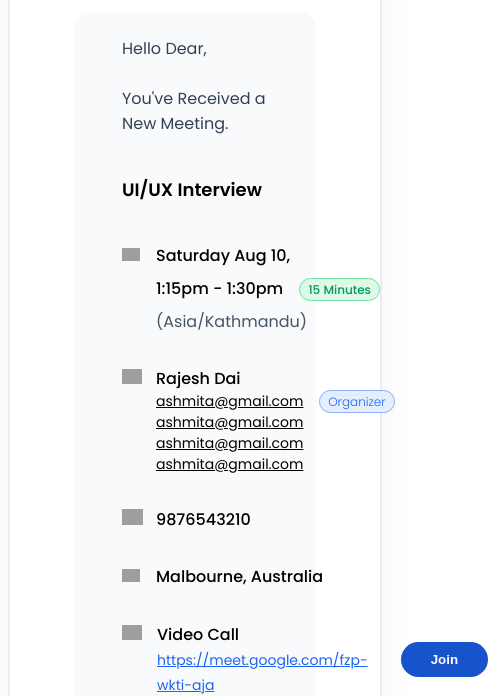
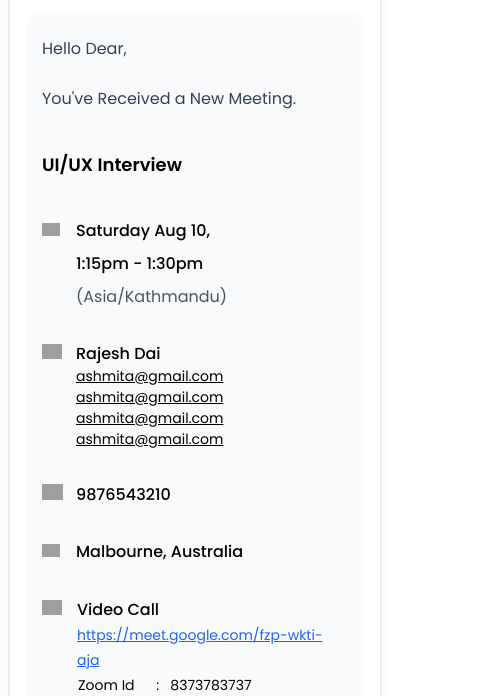
Before and after one commit to ChetreNelson/TailwindCssBasic, a website: page index2.html in a window 390 px wide. Shown: the part 161-857 px from the top of the page, 489 px wide, since content can reach past the window. Drawn offline with Linux system fonts and the light colour scheme; grey boxes are pictures that could not be loaded.

Commit message:
style embed added

```diff
--- a/index2.html
+++ b/index2.html
@@ -15,9 +15,21 @@
       referrerpolicy="no-referrer"
     />
     <title>Document</title>
+    <style>
+      @media (max-width: 600px) {
+        .padding-sm {
+          padding-left: 16px !important;
+          padding-right: 16px !important;
+        }
+        .d-none {
+          display: none;
+        }
+      }
+    </style>
   </head>
   <body>
     <div
+      class="padding-sm"
       style="
         margin: 0;
         padding: 0;
@@ -40,6 +52,7 @@
         />
       </div>
       <div
+        class="padding-sm"
         style="
           margin: 0;
           padding: 0;
@@ -63,7 +76,7 @@
         >
           UI/UX Interview
         </p>
-        <table cellspacing="0">
+        <table cellspacing="0" style="width: 100%">
           <tr>
             <td
               style="
@@ -96,6 +109,7 @@
                   1:15pm - 1:30pm
                 </span>
                 <span
+                  class="d-none"
                   style="
                     margin: 0;
                     padding: 0;
@@ -151,6 +165,7 @@
                     >ashmita@gmail.com</span
                   >
                   <span
+                    class="d-none"
                     style="
                       margin: 0;
                       padding: 0;
@@ -227,20 +242,27 @@
                 src="https://api.zippyplan.com/template/video.png"
               />
             </td>
-            <td style="vertical-align: top; padding-right: 32px">
+            <td style="vertical-align: top; padding-right: 16px">
               <span style="margin: 0; padding: 0">
                 <span style="font-weight: 500">Video Call</span>
                 <br />
                 <a
-                  style="margin: 0; padding: 0; font-size: 14px; color: #1c64f2"
+                  style="
+                    margin: 0;
+                    padding: 0;
+                    font-size: 14px;
+                    color: #1c64f2;
+                    word-break: break-all;
+                  "
                   href="https://meet.google.com/fzp-wkti-aja"
                   >https://meet.google.com/fzp-wkti-aja
                 </a>
               </span>
             </td>
 
-            <td>
+            <td class="d-none">
               <button
+                class="padding-sm"
                 style="
                   margin: 0;
                   padding: 0;
@@ -300,13 +322,16 @@
           hesitate and feel free to speak. All the best for your interview
         </p>
 
-        <div style="  padding-top: 32px;">
+        <div style="padding-top: 32px">
           Notes
           <p style="margin: 0; padding: 0; font-weight: 400; padding-top: 12px">
-         If you want to rescheduled and cancel the meeting. Please Visit Here
-         <br/>
-          Link : <a href="www.zippyplan.com" style="font-size: 14px; color: #1c64f2">www.zippyplan.com</a>
-        </p>
+            If you want to rescheduled and cancel the meeting. Please Visit Here
+            <br />
+            Link :
+            <a href="www.zippyplan.com" style="font-size: 14px; color: #1c64f2"
+              >www.zippyplan.com</a
+            >
+          </p>
         </div>
         <div style="margin: 0; padding: 0; padding: 32px 0">
           <button
```
